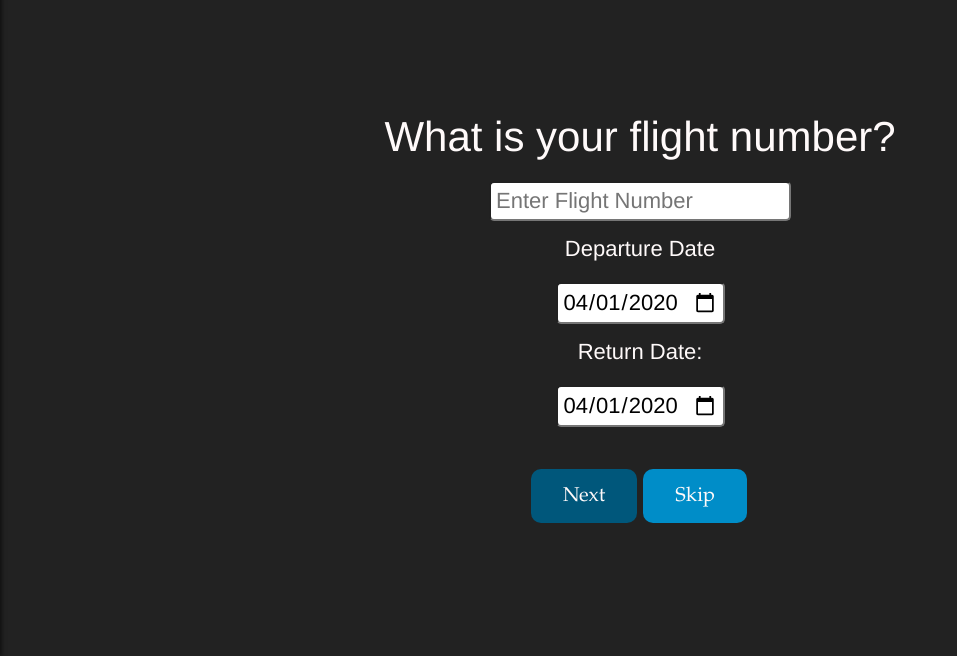
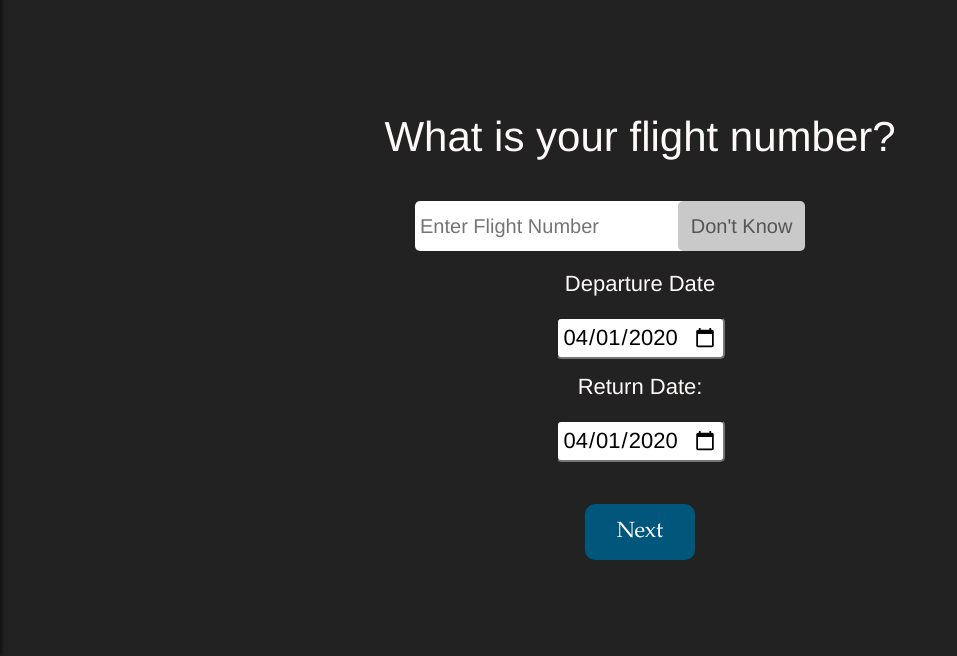
Before and after one commit to pablo8954/CSCE_315_HCI, a website: page frontEnd/html/newTrip.html in a window 1280 px wide. Shown: the part 144-800 px from the top of the page, without its empty margins (0-957 px from the left). Drawn offline with nearby package versions, Linux system fonts and the light colour scheme.

Commit message:
fixed heading on pages, and updated list UI

```diff
--- a/frontEnd/css/_colors.scss
+++ b/frontEnd/css/_colors.scss
@@ -6,7 +6,7 @@ $very-light-gray: #aaa;
 $snow: #fffafa;
 $lemon-yellow:#FFCE00;
 $medium-yellow: #f4b400;
-$pastel-orange: #fa9200;
+$pastel-orange: #e18300;
 $dark-teal: #006767;
 $light-teal: #00a5a5;
 $light-cream: #ffeddc;
@@ -43,14 +43,17 @@ $buttons-secondary-color1: $snow;
 $buttons-primary-color2: $light-sea-blue;
 $buttons-secondary-color2: $snow;
 
-$list1-primary-color: $light-sea-blue;
-$list1-secondary-color: $snow;
+$list3-primary-color: $pastel-orange;
+$list3-secondary-color: $snow;
 
 $list2-primary-color: $grass-green;
 $list2-secondary-color: $snow;
 
-$list3-primary-color: $maroonish-red;
-$list3-secondary-color: $light-cream;
+$list1-primary-color: $maroonish-red;
+$list1-secondary-color: $light-cream;
+
+$list4-primary-color: $light-sea-blue;
+$list4-secondary-color: $snow;
 
 $sd-label-color: $dark-sea-blue;
 $place-label-color: $light-sea-blue;
--- a/frontEnd/css/_fontStuff.scss
+++ b/frontEnd/css/_fontStuff.scss
@@ -14,10 +14,11 @@ $sidebar-list-font-size: 22px;
 
 // Main Page Font Stuff
 $heading-name-font-size: 105px;
+$subheading-name-font-size: 70px;
 
 // New Trip Fonts
 $button-font-family:"Garamond";
-$button-font-size: 20px;
+$button-font-size: 22px;
 
 $questions-font-family: "Helvetica Neue", sans-serif;
 $questions-font-size: 22px;
--- a/frontEnd/css/globalStyles.scss
+++ b/frontEnd/css/globalStyles.scss
@@ -39,6 +39,7 @@
     font-size: $heading-logo-text-size;
     color: $header-logo-text-color;
     font-weight: none;
+    margin: 0;
     margin-left: 20px;
 }
 
@@ -339,7 +340,7 @@ input:checked + .slider:before
     box-shadow: 0 12px 16px 0 rgba(0,0,0,0.24),0 17px 50px 0 rgba(0,0,0,0.19);
 }
 
-#generic-button
+#logout-button
 {
     margin-top: 20px;
 }
--- a/frontEnd/css/mainStyles.scss
+++ b/frontEnd/css/mainStyles.scss
@@ -16,7 +16,7 @@
 
 .photo-outer img
 {
-    filter: brightness(40%);
+    filter: brightness(35%);
     transition: transform .5s ease;
     height: 100%;
 }
@@ -58,6 +58,7 @@
 .photos-container
 {
     position: relative;
+    margin-top: 20px;
 }
 
 .heading
@@ -67,10 +68,11 @@
     text-align: center;
     color: $heading-color;
     font-size: $heading-name-font-size;
-    font-family: "Ariel";
+    font-family: $default-font-family;
     letter-spacing: 7px;
-    top: 20%;
+    top: 10%;
     left: 50%;
+    width: 100%;
     transform: translate(-50%, -50%);
     user-select: none;
     z-index: 10;
--- a/frontEnd/css/newTripStyles.scss
+++ b/frontEnd/css/newTripStyles.scss
@@ -35,13 +35,59 @@
 //
 // Input Option Stuff
 //
+
+#flight-number-container
+{
+    width: 40%;
+    max-width: 450px;
+    min-width: 300px;
+    height: 50px;
+    margin-top: 35px;
+    text-align: center;
+    display: flex;
+    flex-direction: row;
+    align-items: center;
+    justify-content: center;
+    padding: 5px;
+
+}
+
 #flight-number
 {
-    margin-top: 20px;
-    font-size: $questions-font-size;
+    padding: 0 5px 0 5px;
+    margin: 0 auto;
+    border-radius: 5px;
+    width: 100%;
+    height: 100%;
+    font-size: 20px;
     font-family: $questions-font-family;
-    padding: 5px;
+    border:none;
+}
+
+#dont-know-button
+{
+    position: relative;
+    padding: 0 5px 0 5px;
+    border: none;
+    right: 10px;
+    width: 210px;
+    height: 100%;
+    background: #c9c9c9;
+    color: #555;
+    text-align: center;
+    font-size: 16px;
+    cursor: pointer;
+    transition: 0.3s;
+    font-size: 20px;
+    font-family: $questions-font-family;
+
     border-radius: 5px;
+    margin-right: 50px;
+}
+
+#dont-know-button:hover
+{
+    background-color: #888;
 }
 
 .date-picker
@@ -52,7 +98,6 @@
     padding: 5px;
     border-radius: 5px;
 }
-
 
 //
 // Button Stuff
@@ -76,6 +121,7 @@
 .button-type-1:hover
 {
     box-shadow: 0 12px 16px 0 rgba(0,0,0,0.24),0 17px 50px 0 rgba(0,0,0,0.19);
+    filter: brightness(70%);
 }
 
 .button-type-2
@@ -99,6 +145,7 @@
 .button-type-2:hover
 {
     box-shadow: 0 12px 16px 0 rgba(1,0,1,0.32),0 17px 50px 0 rgba(0,0,0,0.16);
+    filter: brightness(70%);
 }
 
 #next-button
--- a/frontEnd/css/tripInfoStyles.scss
+++ b/frontEnd/css/tripInfoStyles.scss
@@ -125,6 +125,52 @@
 #add-button:focus
 {
     outline: none;
+}
+
+#close-editable-button
+{
+    position: absolute;
+    right: 10px;
+    padding: 0;
+    color: #ddd;
+    background-color: transparent;
+    border: none;
+    width: 32px;
+    height: 32px;
+    opacity: 0.3;
+    transition: 0.3s;
+    cursor: pointer;
+}
+
+#close-editable-button:hover
+{
+    opacity: 1;
+}
+
+#close-editable-button:before, #close-editable-button:after
+{
+    position: absolute;
+    left: 15px;
+    content: ' ';
+    height: 30px;
+    width: 2px;
+    background-color: $snow;
+}
+
+#close-editable-button:before
+{
+    transform: rotate(45deg);
+}
+
+#close-editable-button:after
+{
+    transform: rotate(-45deg);
+}
+
+
+#close-editable-button:hover
+{
+    color: white;
 }
 
 .editable-list-item
@@ -316,6 +362,12 @@
 {
     background-color: $list2-primary-color;
     color: $list2-secondary-color;
+}
+
+#clothes
+{
+    background-color: $list4-primary-color;
+    color: $list4-secondary-color;
 }
 
 //
--- a/frontEnd/html/newTrip.html
+++ b/frontEnd/html/newTrip.html
@@ -63,7 +63,7 @@
     <header class="nav-header">
         <div class="logo-container">
             <img src="/frontEnd/img/icon.PNG" class="nav-logo">
-            <h1 class="nav-logo-label">Packadvisor</h1>
+            <p class="nav-logo-label">Packadvisor</p>
         </div>
         <ul class="main-nav">
             <div class="row">
@@ -82,7 +82,10 @@
     <!--Flight number input-->
     <div class="questions-container">
         <label for="fnum" class="question-label" id="flight-number-label">What is your flight number?</label>
-        <input type="text" id="flight-number" name="fnum" placeholder="Enter Flight Number">
+        <div id="flight-number-container">
+            <input type="text" id="flight-number" name="fnum" placeholder="Enter Flight Number">
+            <button id="dont-know-button">Don't Know</button>
+        </div>
 
 
 	<!--Depart and Return Date-->
@@ -99,7 +102,7 @@
     <!-- Connect these buttons to javascript code!!! -->
     <div class="row">
         <button class="button-type-1" onclick="window.location.href = 'tripInfo.html';" id="next-button">Next</button>
-        <button class="button-type-2" id="skip-button">Skip</button>
+        <!-- <button class="button-type-2" id="skip-button">Skip</button> -->
     </div>
     </div>
 
--- a/frontEnd/js/tripInfo.js
+++ b/frontEnd/js/tripInfo.js
@@ -167,7 +167,7 @@ function addNewElement()
     var newLi = createEditableListItem(itemVal);
 
     document.getElementById('editable-list').appendChild(newLi);
-
+    document.getElementById('add-input').value = '';
 }
 
 function repopulateAllLists()
@@ -256,6 +256,15 @@ window.onload = function()
 
     this.document.getElementById('darkener').classList.toggle('unclickable');
     this.document.getElementById('add-button').addEventListener('click', this.addNewElement);
+    document.getElementById("add-input").addEventListener("keyup", function(event)
+    {
+        event.preventDefault();
+        if (event.keyCode === 13) // enter pressed
+        {
+            document.getElementById("add-button").click();
+        }
+    });
+    this.document.getElementById('close-editable-button').addEventListener('click', this.closeEditableView);
 }
 
 // // Create a "close" button and append it to each list item
```
Also changed, not shown: frontEnd/html/index.html (+2 -3 lines), frontEnd/html/tripInfo.html (+3 -1 lines), frontEnd/css/globalStyles.css, frontEnd/css/mainStyles.css, frontEnd/css/newTripStyles.css, frontEnd/css/tripInfoStyles.css, 4 other files. Lines whose indentation alone changed are shown as unchanged.
